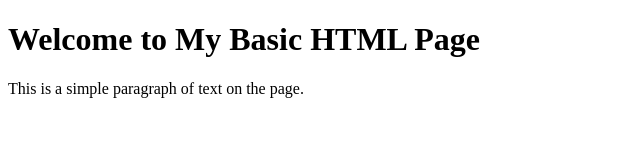
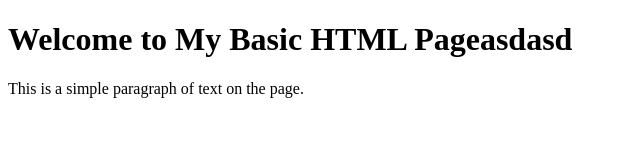
Before and after one commit to arnel-fauni/testingGHAS, a plain HTML site: page index.html in a window 1280 px wide. Shown: the whole page, without its empty margins (0-640 px from the left). Drawn offline with Linux system fonts and the light colour scheme.

Commit message:
Update index.html

```diff
--- a/index.html
+++ b/index.html
@@ -6,7 +6,7 @@
     <title>My Basic HTML Page</title>
 </head>
 <body>
-    <h1>Welcome to My Basic HTML Page</h1>
+    <h1>Welcome to My Basic HTML Pageasdasd</h1>
     <p>This is a simple paragraph of text on the page.</p>
 </body>
 </html>
```
